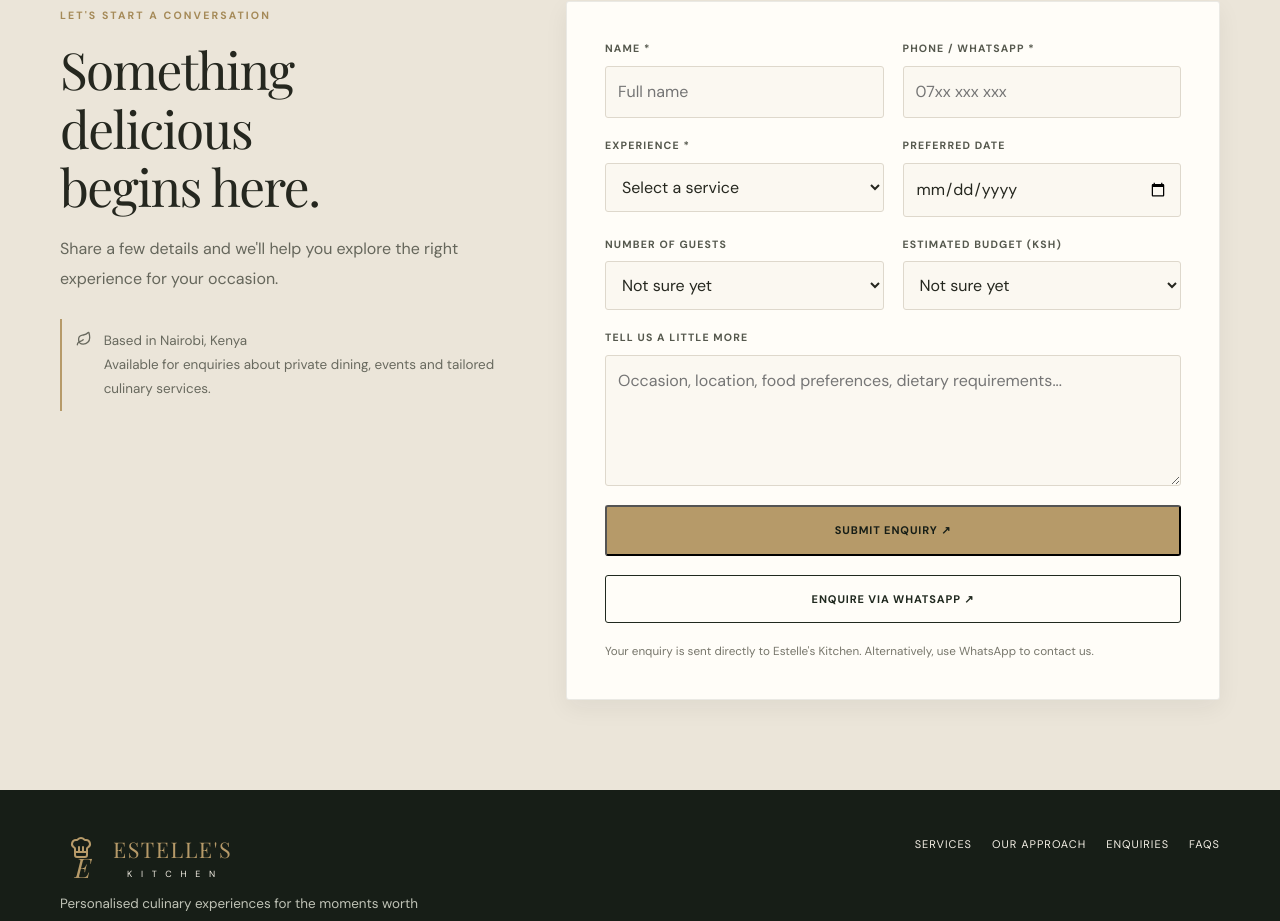
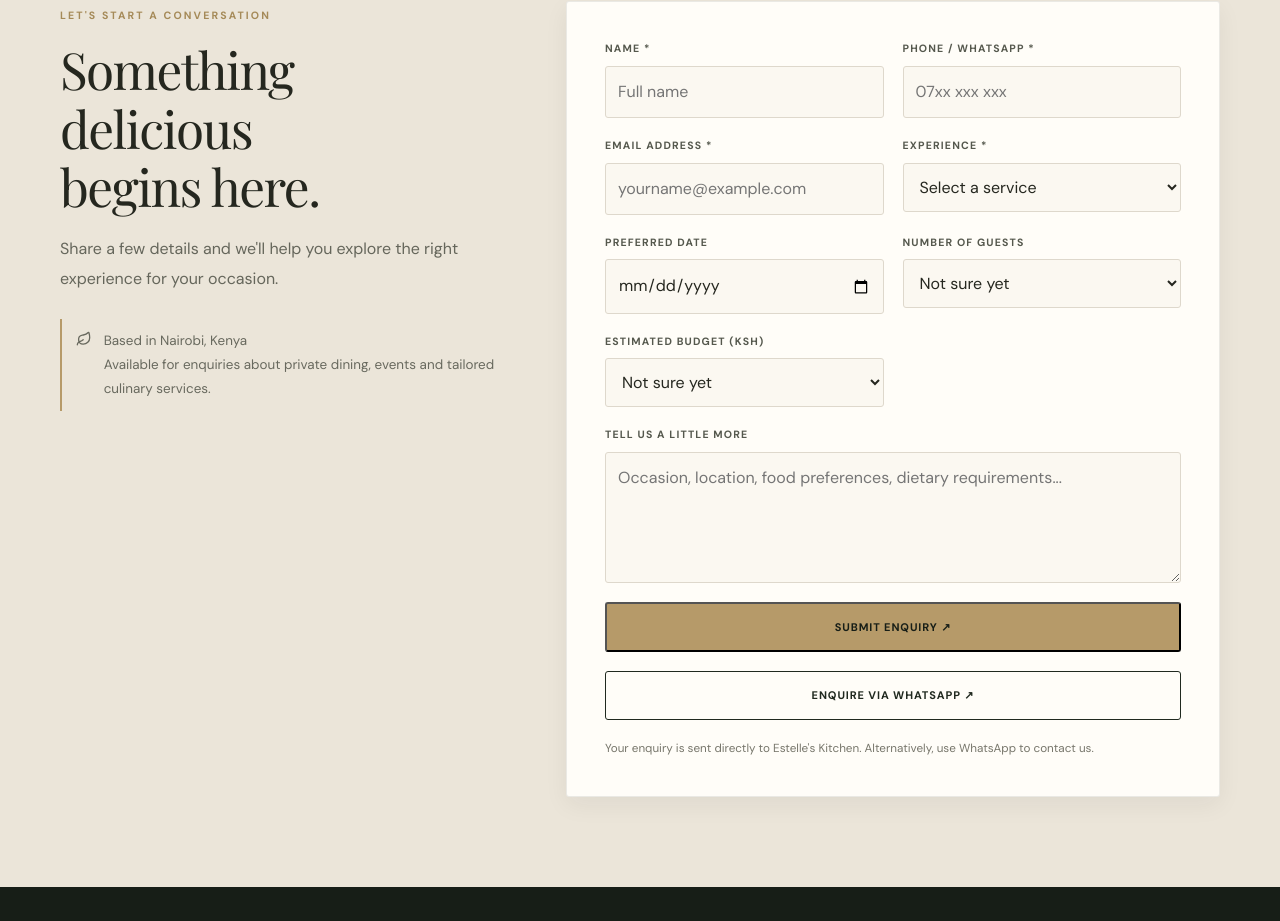
Before and after one commit to otienosylvery/estelles-kitchen, a React (Vite) app: page / in a window 1280 px wide. Shown: the part 5100-6021 px from the top of the page. Built offline with nearby package versions, Linux system fonts and the light colour scheme; a web font is replaced by a local one.

Commit message:
Bookings Form Email field

```diff
--- a/src/components/booking/BookingForm.jsx
+++ b/src/components/booking/BookingForm.jsx
@@ -101,6 +101,17 @@ export default function BookingForm({ selectedService, setSelectedService }) {
       </div>
 
       <div className="field">
+        <label htmlFor="enquiry-email">Email Address *</label>
+        <input
+          id="enquiry-email"
+          name="email"
+          type="email"
+          required
+          placeholder="yourname@example.com"
+        />
+      </div>
+
+      <div className="field">
         <label htmlFor="enquiry-service">Experience *</label>
         <select
           name="service"
```
